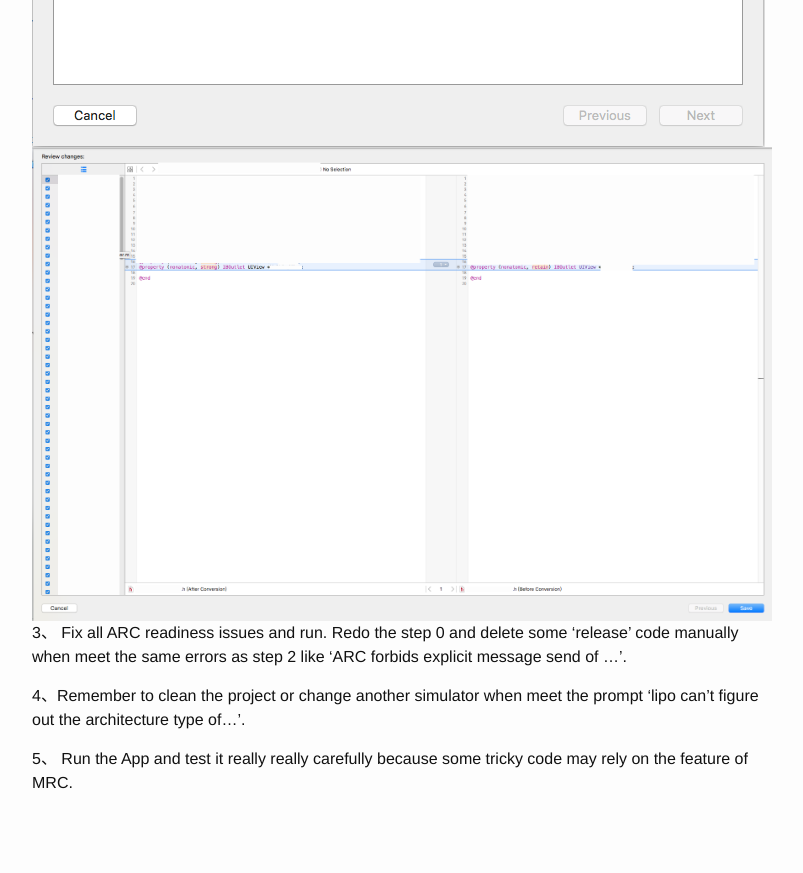
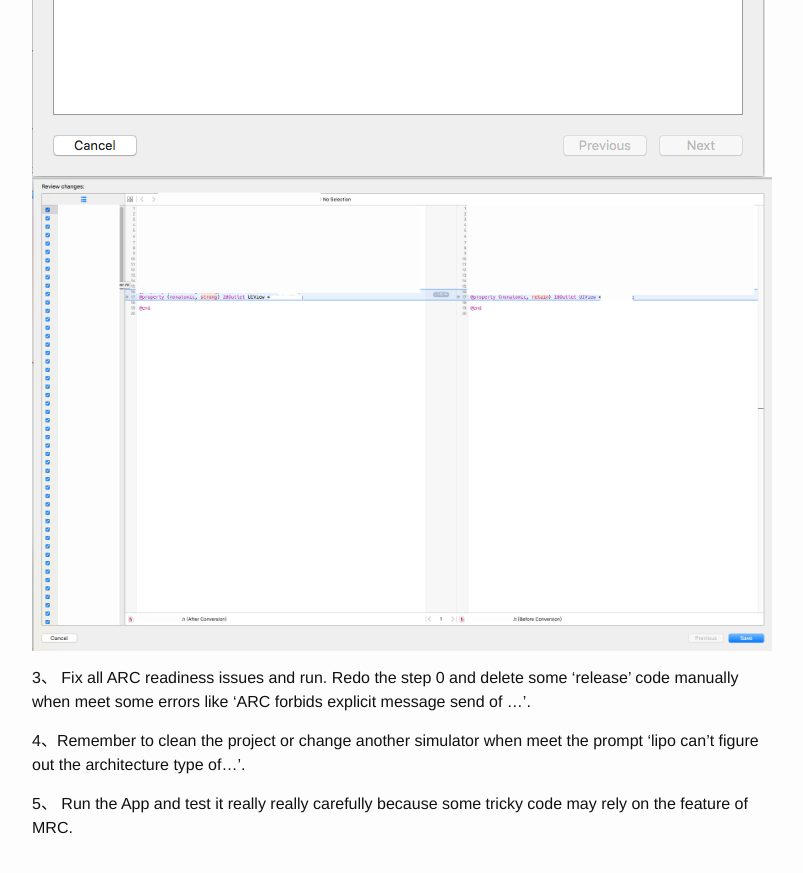
Before and after one commit to GeekRRK/GeekRRK.github.io, a Jekyll site: the page built from _posts/2016-04-20-Converting MRC to ARC.md, in a window 1280 px wide and 900 px high, scrolled down 2360 px. Shown: the top 873 px of the window, without its empty margins (238-1041 px from the left). Built offline with Jekyll 4.4.1, drawn with Linux system fonts in a browser that asks for light colours.

Commit message:
Update Converting MRC to ARC

```diff
--- a/_posts/2016-04-20-Converting MRC to ARC.md
+++ b/_posts/2016-04-20-Converting MRC to ARC.md
@@ -7,15 +7,18 @@ title: Converting MRC to ARC
 
 0、 If there are a lot of third party code using MRC like ASI or JSONKit, just put *-fno-objc-arc* to them.
 ![Put -fno-objc-arc to third party MRC code]({{site.baseurl}}/assets/convert2arc/asi_fno_objc_arc.png)
+
 1、 **Preferences -> General**: Check *Continue building after errors*.
 ![Continue build after errors]({{site.baseurl}}/assets/convert2arc/continue_error.png)
+
 2、 **Edit -> Convert -> To Objective-C ARC...**: Select the target to be converting and click **Check** then Xcode will prompt 'Xcode found many issues that prevents conversion from proceeding. Fix all ARC readiness issues and try again.'.
 ![Convert2ARC]({{site.baseurl}}/assets/convert2arc/convert2arc.png)
 ![Prompt many readiness issues]({{site.baseurl}}/assets/convert2arc/readiness_issues.png)
 ![Prompt start 2 convert]({{site.baseurl}}/assets/convert2arc/start2convert_prompt.png)
 ![Generating preview]({{site.baseurl}}/assets/convert2arc/generating_preview.png)
 ![Save]({{site.baseurl}}/assets/convert2arc/save.png)
-3、 Fix all ARC readiness issues and run. Redo the step 0 and delete some 'release' code manually when meet the same errors as step 2 like 'ARC forbids explicit message send of ...'.
+
+3、 Fix all ARC readiness issues and run. Redo the step 0 and delete some 'release' code manually when meet some errors like 'ARC forbids explicit message send of ...'.
 
 4、Remember to clean the project or change another simulator when meet the prompt 'lipo can't figure out the architecture type of...'.
 
```
